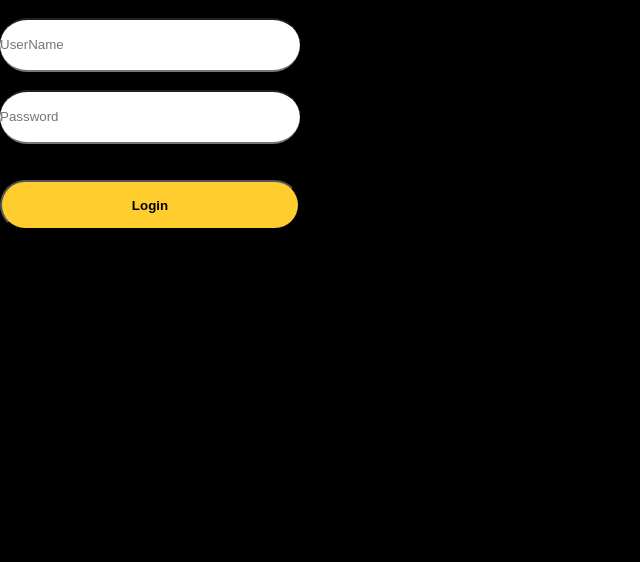
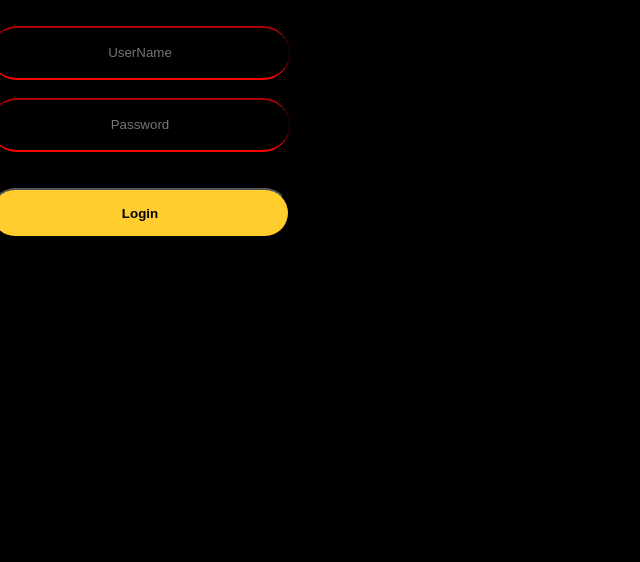
Before and after one commit to FloranceVimalCSE/Florance-Vimal-Assessment, a plain HTML site: page index.html in a window 1280 px wide. Shown: the part 238-800 px from the top of the page, without its empty margins (0-640 px from the left). Drawn offline with Linux system fonts and the light colour scheme.

Commit message:
Update index.html

```diff
--- a/index.html
+++ b/index.html
@@ -6,9 +6,9 @@
     <meta http-equiv="refresh" content="30">
     <meta name="viewport" content="width=device-width, initial-scale=1.0">
     <title>wizard house</title>
-    <img src="E:\HTML CSS\gynasses\image\Screenshot 2023-04-11 101754.png"width="200px" >
-    <link rel="stylesheet"href="style.css">
-    <link rel="shortcut icon" href="E:\HTML CSS\gynasses\image\bacgroundimage.png">
+    <img src="E:\HTML CSS\gynasses\image\Screenshot 2023-04-11 101754.png" width="200px" >
+    <link rel="stylsheet"href="app.css">
+    <link rel="shortcut icon" href="C:\Users\indhu\Downloads\Group 7068.png">
 
     <style>
      .container{
@@ -22,8 +22,11 @@
         height: 600px;
 
      }
+     input{
+        text-align: center;
+     }
        [type=text], input[type=password] {
-               text-align: start;
+               text-align: center;
                padding:0px;
                width: 300px;
                border-left:135px;
@@ -33,6 +36,9 @@
                 line-height: 50px;;
                 border-radius: 45px;
                 margin-top: 0%;
+                margin-left: -1000px;
+                background-color: black;
+                border-color: red;
        }
     .login{
 font-family: 'Roboto';
@@ -41,6 +47,7 @@ font-weight: 500;
 font-size: 50px;
 line-height: 75px;
 letter-spacing: -0.015em;
+margin-left: -1000px;
 color: white;;
                 }
                 button{
@@ -51,6 +58,7 @@ color: white;;
                 width: 300px;
                 height: 50px;
                 border-radius: 40px;
+                margin-left: -1000px;
                 }
                 form{
                     left:135px;
@@ -64,7 +72,7 @@ color: white;;
           <br/>
           <br/>
 
-            <div style="text-align:left;">
+            <div style="text-align:center;">
               <h1>LogIn</h1>
               <h1 class="login"><b>LogIn</b></h1>
             <input type="text" placeholder="UserName" name="username" required> <br/><br/>
```
